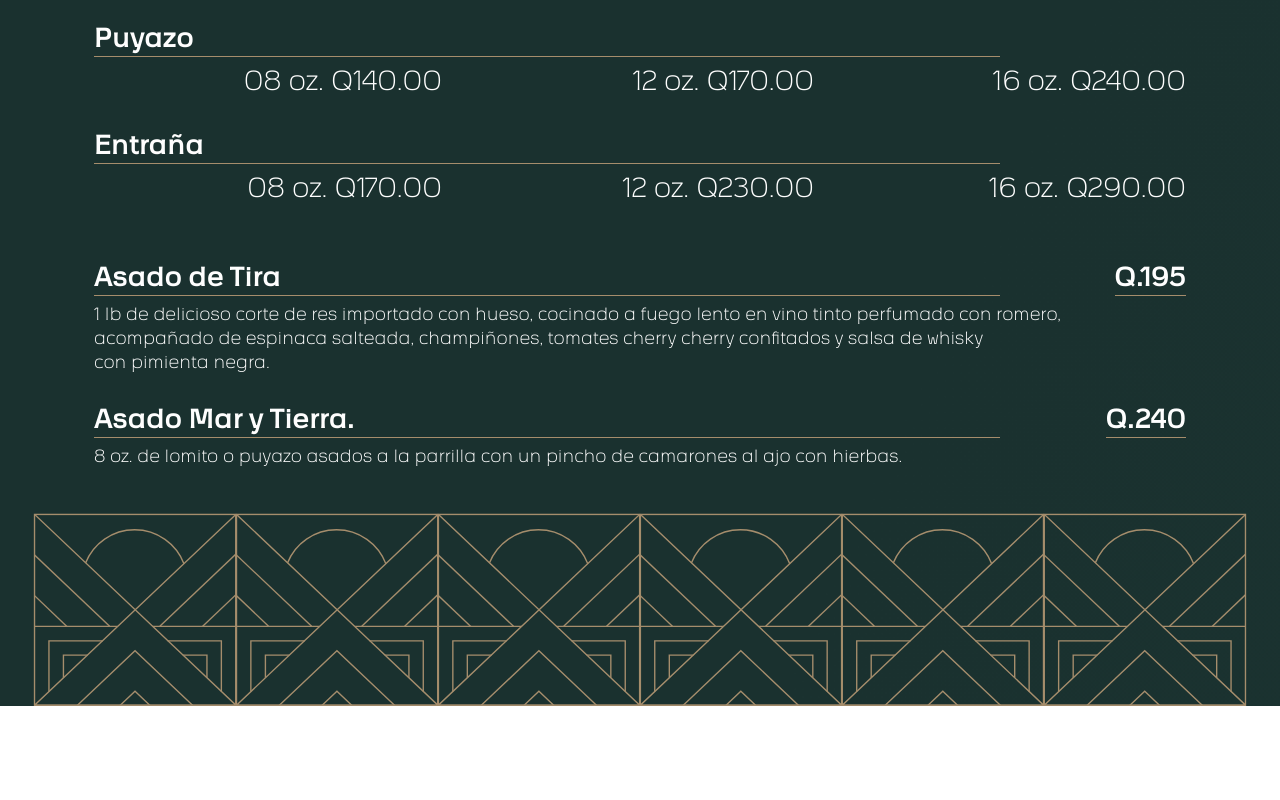
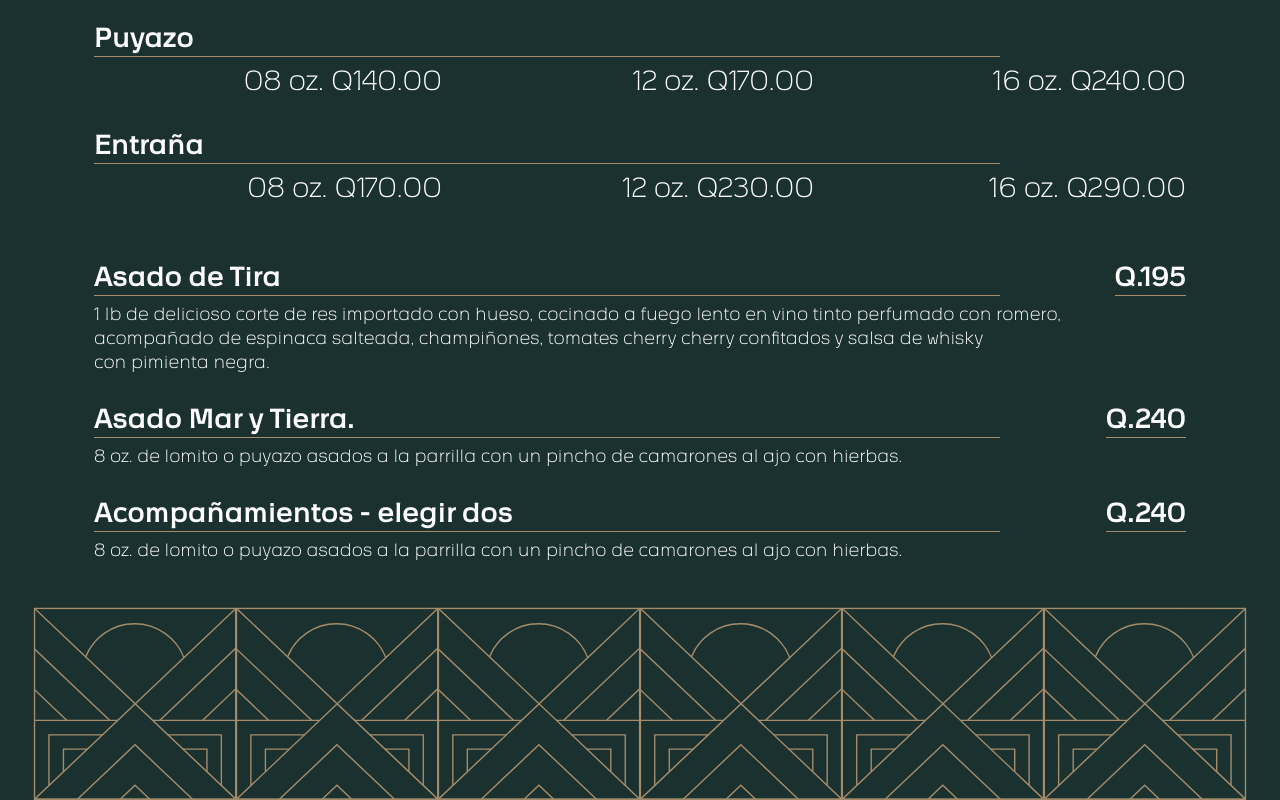
Before and after one commit to BambuTeam/letter-menu, a React (Create React App) app: page / in a window 1280 px wide. Shown: the part 8502-9302 px from the top of the page. Before the commit the page ends 9208 px from the top, so only its background shows below. Built offline with nearby package versions, Linux system fonts and the light colour scheme; a web font is replaced by a local one.

Commit message:
Acompañamientos

```diff
--- a/src/assets/components/PlatosPrincipales.jsx
+++ b/src/assets/components/PlatosPrincipales.jsx
@@ -364,6 +364,29 @@ const PlatosPrincipales = () => {
                 </Container>
                  {/* E N D D E S A Y U N O S LIST */}
 
+                      {/* D E S A Y U N O S LIST */}
+
+                <Container>
+                <Row>
+                <Col xs={10} md={12} lg={10} className="Style_Entradas_List" >
+                <h2>Acompañamientos - elegir dos    </h2>
+                </Col>
+                <Col xs={2} md={12} lg={2} className="Style_Entradas_List F_rigth" >
+                <h2>Q.240</h2>
+                </Col>
+
+                </Row>
+                <Row>
+                <Col xs={12} md={12} lg={12} className="Style_Entradas_List" >
+                    <p>
+                    8 oz. de lomito o puyazo asados a la parrilla con un pincho de camarones al ajo con hierbas.
+                    </p>
+
+                    </Col>
+                </Row>
+                </Container>
+                 {/* E N D D E S A Y U N O S LIST */}
+
             </Container>
             <div>
             <PatternMenu />
```
